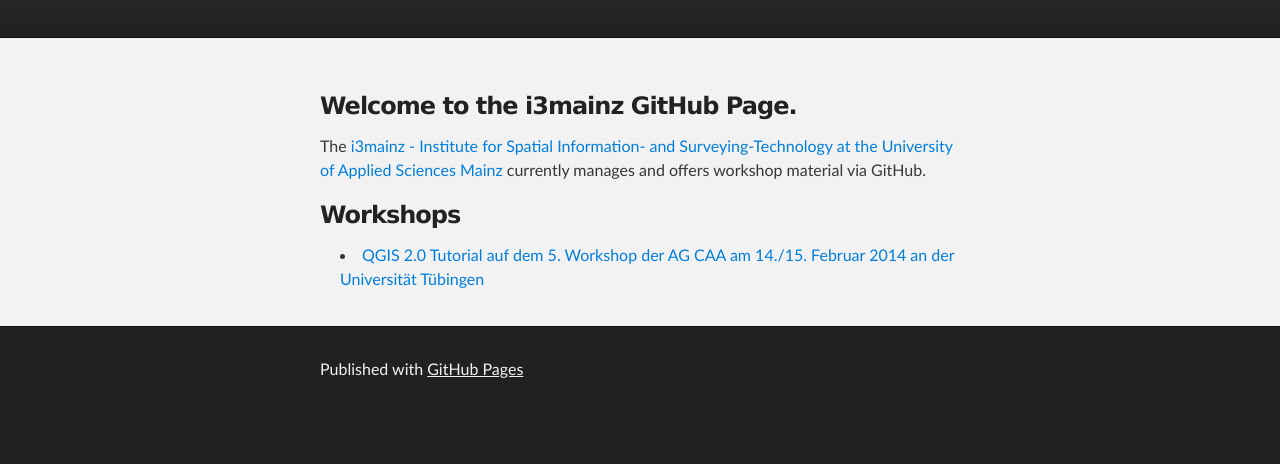
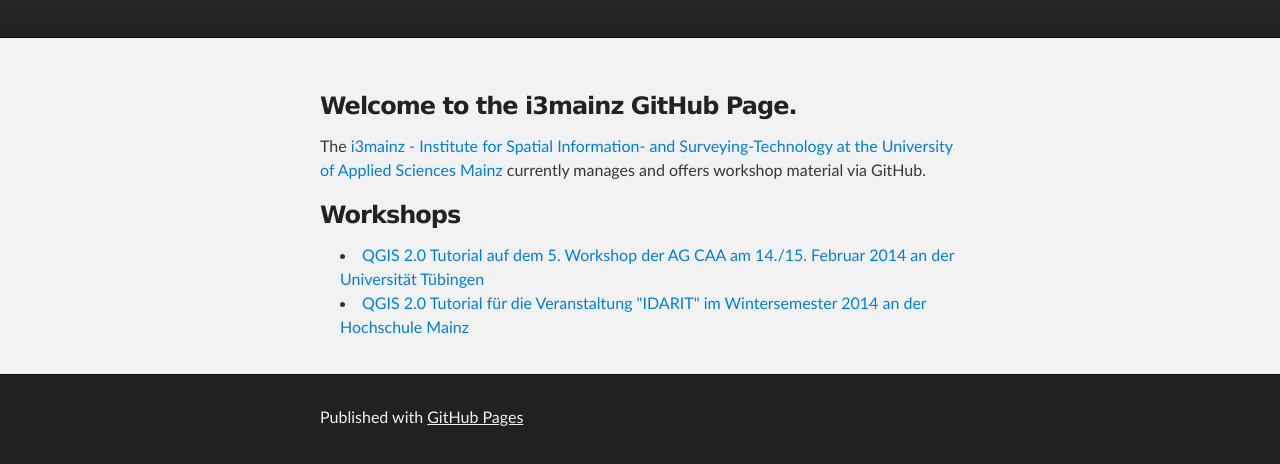
Before and after one commit to i3mainz/i3mainz.github.io, a plain HTML site: page index.html in a window 1280 px wide. Shown: the part 136-600 px from the top of the page. Drawn offline with Linux system fonts and the light colour scheme.

Commit message:
Update index.html

```diff
--- a/index.html
+++ b/index.html
@@ -37,6 +37,7 @@
 
 <ul>
 <li><a href="http://i3mainz.github.io/qgis-caa2014/">QGIS 2.0 Tutorial auf dem 5. Workshop der AG CAA am 14./15. Februar 2014 an der Universität Tübingen</a></li>
+<li><a href="http://i3mainz.github.io/idarit-2014/">QGIS 2.0 Tutorial für die Veranstaltung "IDARIT" im Wintersemester 2014 an der Hochschule Mainz</a></li>
 </ul>
       </section>
     </div>
```
